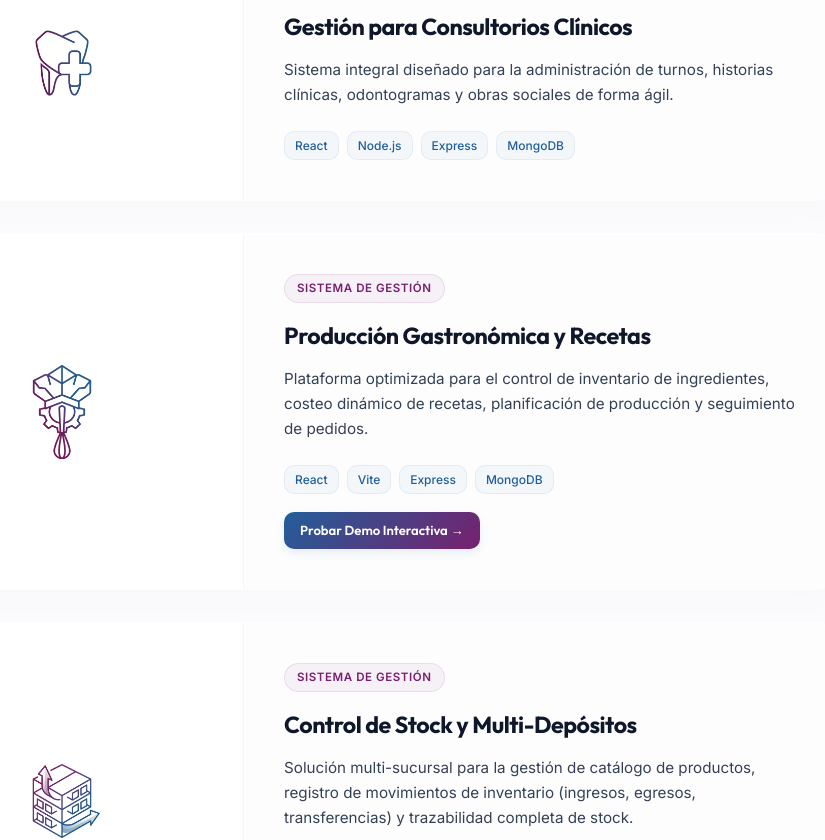
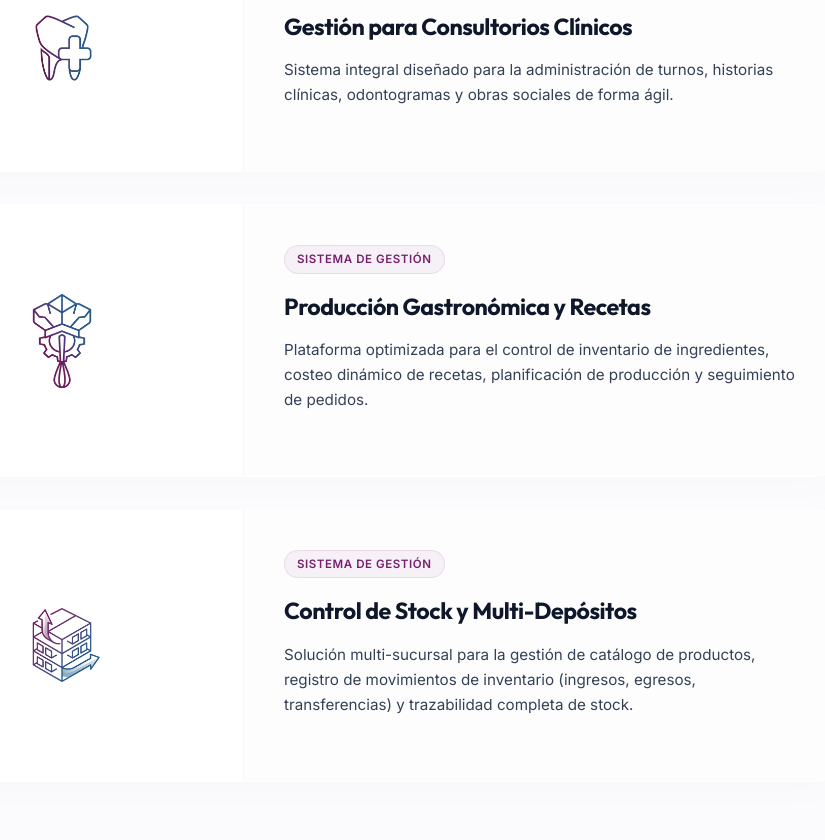
Before and after one commit to arossetti3008/deckstudio-web, a React (Vite) app in the folder Frontend/: page / in a window 1280 px wide. Shown: the part 1960-2800 px from the top of the page, without its empty margins (281-1106 px from the left). Built offline with nearby package versions, Linux system fonts and the light colour scheme.

Commit message:
refactor: comment out tech tags and demo link in projects

```diff
--- a/Frontend/src/components/Projects.jsx
+++ b/Frontend/src/components/Projects.jsx
@@ -58,11 +58,11 @@ export default function Projects() {
                 <h3 className="project-title">{p.title}</h3>
                 <p className="project-desc">{p.desc}</p>
                 <div className="project-tech">
-                  {p.tech.map((t, idx) => (
+                  {/* {p.tech.map((t, idx) => (
                     <span key={idx} className="tech-tag">{t}</span>
-                  ))}
+                  ))} */}
                 </div>
-                {p.demoUrl && (
+                {/* {p.demoUrl && (
                   <a
                     href={p.demoUrl}
                     target="_blank"
@@ -71,7 +71,7 @@ export default function Projects() {
                   >
                     Probar Demo Interactiva →
                   </a>
-                )}
+                )} */}
               </div>
             </div>
           ))}
```
